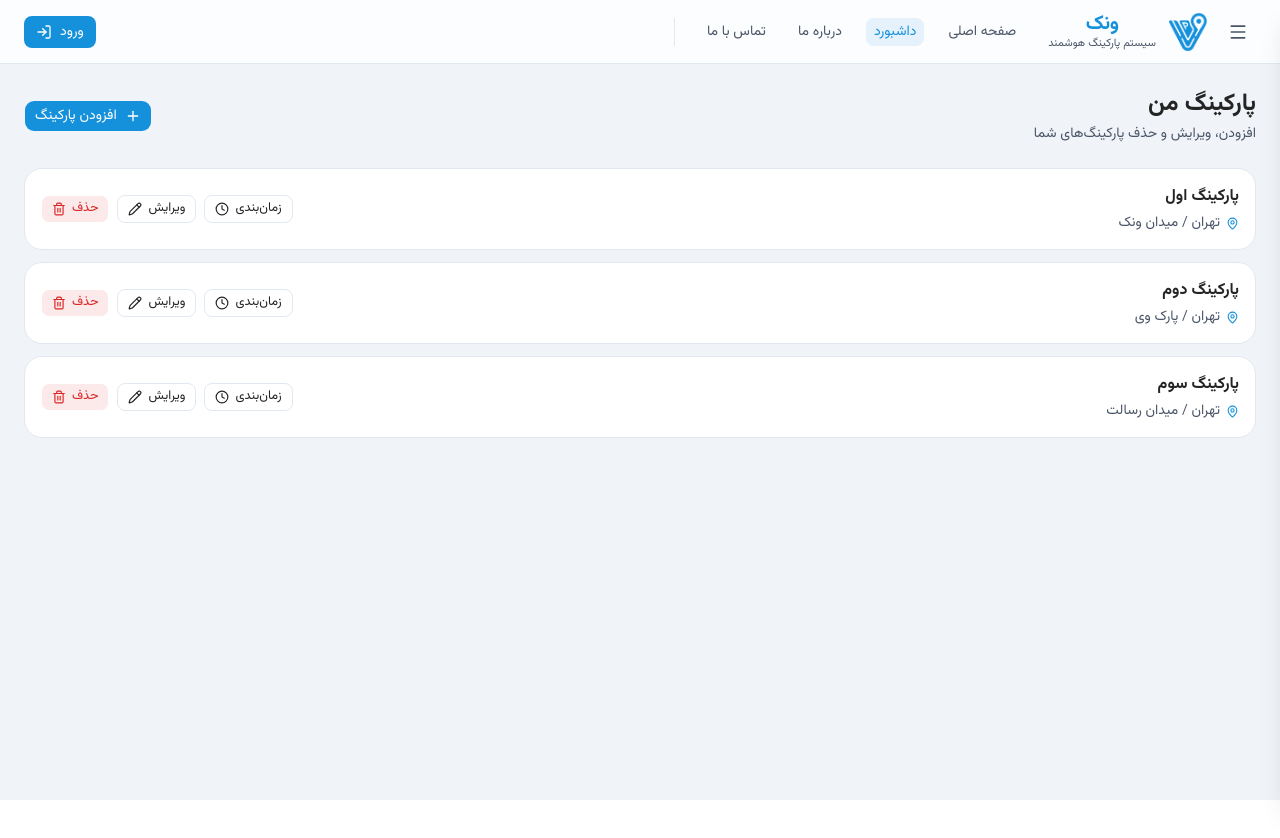
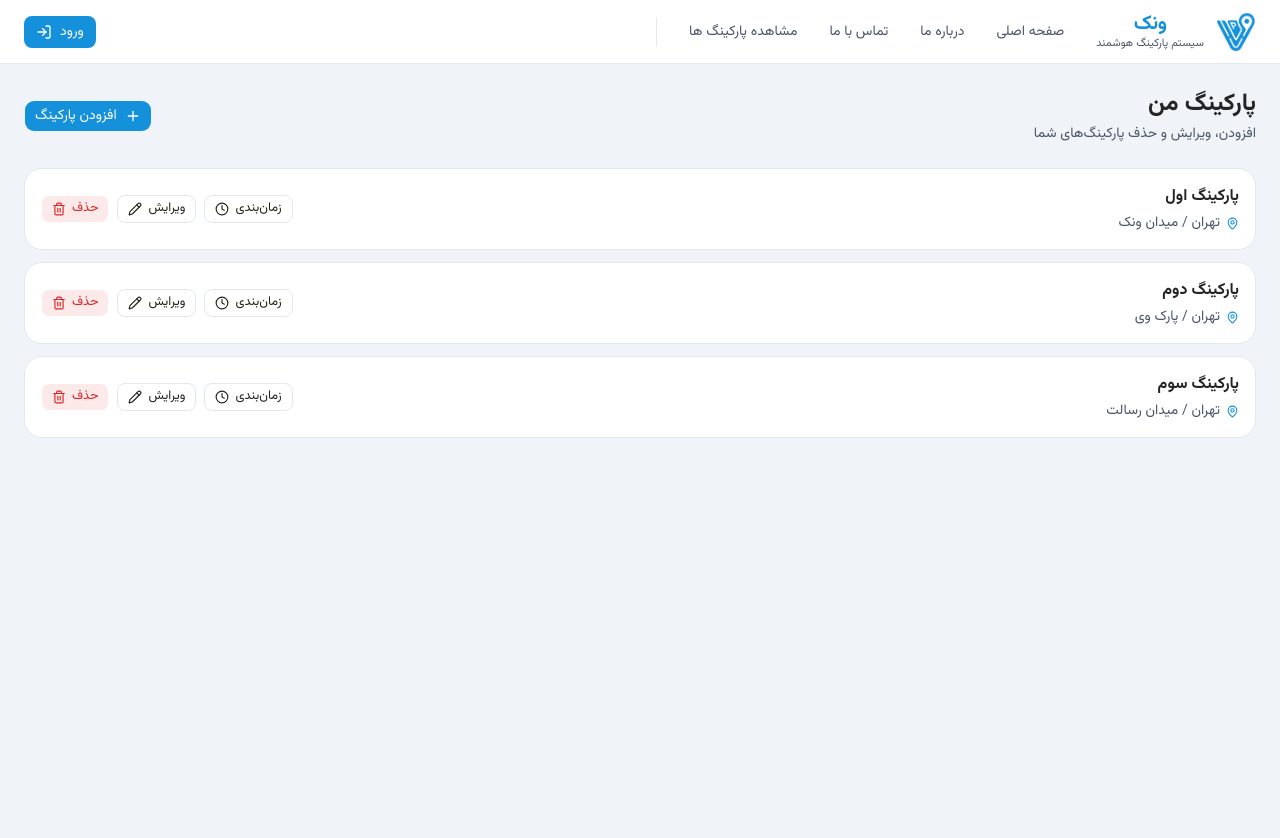
Before and after one commit to vanakGroup/Frontend, a React (Vite) app: page /dashboard in a window 1280 px wide. Shown: the top 838 px of the page. Before the commit the page ends 800 px from the top, so only its background shows below. Built offline with nearby package versions, Linux system fonts and the light colour scheme.

Commit message:
Feat/sec pariking profile

```diff
--- a/src/components/Custom/DesktopNavBar.tsx
+++ b/src/components/Custom/DesktopNavBar.tsx
@@ -15,7 +15,7 @@ export const DesktopNavBar = ({ showToggle, links }: Props) => {
   const Navigate = useNavigate();
 
   return (
-    <header className="hidden md:flex fixed top-0 left-0 right-0 h-16 border-b border-border bg-background/80 backdrop-blur-md z-[60] items-center justify-between px-6">
+    <header className="hidden md:flex fixed top-0 left-0 right-0 h-16 border-b border-border bg-background/80 backdrop-blur-md z-[80] items-center justify-between px-6">
       <div className="flex items-center gap-4">
         {phone ? (
           <div className="flex items-center gap-4" dir="rtl">
--- a/src/components/Custom/MobileNavBar.tsx
+++ b/src/components/Custom/MobileNavBar.tsx
@@ -8,7 +8,7 @@ export const MobileNavBar = () => {
 
   return (
     <div
-      className="md:hidden fixed bottom-6 left-4 right-4 h-16 px-6 bg-background/85 backdrop-blur-lg border border-border shadow-2xl rounded-2xl z-50 flex items-center justify-between"
+      className="md:hidden fixed bottom-6 left-4 right-4 h-16 px-6 bg-background/85 backdrop-blur-lg border border-border shadow-2xl rounded-2xl z-[80] flex items-center justify-between"
       dir="rtl"
     >
       <button
--- a/src/components/Custom/SideBar.tsx
+++ b/src/components/Custom/SideBar.tsx
@@ -28,12 +28,6 @@ export const SideBar = ({ children }: SideBarProps) => {
         `}
         dir="rtl"
       >
-        <button
-          onClick={collapseSidebar}
-          className="md:hidden absolute top-6 left-6 p-2 text-muted-foreground hover:bg-secondary hover:text-foreground rounded-full transition-colors"
-        >
-          <X size={24} />
-        </button>
 
         <div className="flex flex-col flex-1 px-3 md:mt-0 mt-2">{children}</div>
       </aside>
--- a/src/components/Custom/SideBarItem.tsx
+++ b/src/components/Custom/SideBarItem.tsx
@@ -6,12 +6,16 @@ interface SidebarItemProps {
   label: string;
   to: string;
   onClick?: () => void;
+  end?: boolean;
 }
 
-export const SideBarItem = ({ icon, label, to, onClick }: SidebarItemProps) => {
+export const SideBarItem = ({ icon, label, to, onClick, end }: SidebarItemProps) => {
+  // If no explicit 'end' prop is passed, default to true for the root dashboard to prevent layout bugs
+  const isEnd = end !== undefined ? end : to === "/dashboard" || to === "/";
   return (
     <NavLink
       to={to}
+      end={isEnd}
       onClick={onClick}
       dir="rtl"
       className={({ isActive }) => `
--- a/src/components/ui/button.tsx
+++ b/src/components/ui/button.tsx
@@ -46,18 +46,26 @@ function Button({
   variant = "default",
   size = "default",
   disabled,
+  isLoading,
   children,
   ...props
 }: ButtonPrimitive.Props &
-  VariantProps<typeof buttonVariants> & { disabled?: boolean }) {
+  VariantProps<typeof buttonVariants> & { disabled?: boolean; isLoading?: boolean }) {
   return (
     <ButtonPrimitive
       data-slot="button"
-      disabled={disabled}
+      disabled={disabled || isLoading}
       className={cn(buttonVariants({ variant, size, className }))}
       {...props}
     >
-      {disabled ? <Loader2 className="animate-spin" /> : children}
+      {isLoading ? (
+        <>
+          <Loader2 className="animate-spin mr-2" />
+          {children}
+        </>
+      ) : (
+        children
+      )}
     </ButtonPrimitive>
   );
 }
--- a/src/layouts/PublicLayout/PublicLayout.tsx
+++ b/src/layouts/PublicLayout/PublicLayout.tsx
@@ -5,7 +5,15 @@ import { MobileNavBar } from "../../components/Custom/MobileNavBar";
 import { DesktopSideBar } from "../../components/Custom/DesktopSideBar";
 import { MobileSideBar } from "../../components/Custom/MobileSideBar";
 import { useSidebarStore } from "../../store/sidebarStore/sidebarStore";
-import { Home, Layers, Info, Phone, ShieldUser } from "lucide-react";
+import {
+  Home,
+  Layers,
+  Info,
+  Phone,
+  ShieldUser,
+  ParkingSquare,
+  User,
+} from "lucide-react";
 import Footer from "@/components/Custom/Footer";
 import useUserStore from "@/store/userStore/userStore";
 
@@ -16,22 +24,35 @@ const PublicLayout = () => {
   const routesWithoutNavbar = ["/login"];
   const shouldShowNavbar = !routesWithoutNavbar.includes(location.pathname);
 
-  const dashboardRoutes = ["/blank", "/vehi", "/admin"];
+  const dashboardRoutes = ["/blank", "/vehi", "/admin", "/dashboard"];
   const isDashboardPage = dashboardRoutes.some((route) =>
     location.pathname.startsWith(route),
   );
 
   const role = useUserStore((state) => state.role);
+  const accessToken = useUserStore((state) => state.accessToken);
+  const isLoggedIn = !!accessToken;
+  const shouldShowSidebar = isLoggedIn;
 
   const mainNavLinks = [
     { label: "صفحه اصلی", to: "/", icon: <Home size={18} /> },
     { label: "درباره ما", to: "/aboutus", icon: <Info size={18} /> },
     { label: "تماس با ما", to: "/contactus", icon: <Phone size={18} /> },
+    { label: "مشاهده پارکینگ ها", to: "/parking" },
   ];
 
   const dashboardLinks = [
-    { label: "داشبورد", to: "/login", icon: <Home size={20} /> },
-    { label: "blank", to: "/blank", icon: <Layers size={20} /> },
+    { label: "داشبورد", to: "/dashboard", icon: <Layers size={20} /> },
+    {
+      label: "پارکینگ من",
+      to: "/dashboard/management",
+      icon: <ParkingSquare size={20} />,
+    },
+    {
+      label: "ویرایش حساب کاربری",
+      to: "/dashboard/profile",
+      icon: <User size={20} />,
+    },
   ];
 
   if (role === "ADMIN") {
@@ -56,8 +77,8 @@ const PublicLayout = () => {
 
       {shouldShowNavbar && (
         <>
-          <DesktopNavBar showToggle={isDashboardPage} links={mainNavLinks} />
-          {isDashboardPage && <DesktopSideBar links={dashboardLinks} />}
+          <DesktopNavBar showToggle={shouldShowSidebar} links={mainNavLinks} />
+          {shouldShowSidebar && <DesktopSideBar links={dashboardLinks} />}
         </>
       )}
 
@@ -65,7 +86,7 @@ const PublicLayout = () => {
         <>
           <MobileNavBar />
           <MobileSideBar
-            isDashboardPage={isDashboardPage}
+            isDashboardPage={shouldShowSidebar}
             mainLinks={mainNavLinks}
             dashboardLinks={dashboardLinks}
           />
@@ -77,7 +98,7 @@ const PublicLayout = () => {
           min-h-screen overflow-x-hidden transition-all duration-300 ease-in-out
           flex flex-col
           pt-0 pb-28 ${shouldShowNavbar ? "md:pt-16 md:pb-0" : "md:pt-0 md:pb-0"}
-          ${shouldShowNavbar && isDashboardPage && isExpanded ? "md:pr-64 pr-0" : "pr-0"}
+          ${shouldShowNavbar && shouldShowSidebar && isExpanded ? "md:pr-64 pr-0" : "pr-0"}
         `}
       >
         <div className="flex-grow ">
--- a/src/pages/ParkingProfile.tsx
+++ b/src/pages/ParkingProfile.tsx
@@ -1,5 +1,6 @@
 import { useState, useEffect } from "react";
 import { useParams, useNavigate } from "react-router-dom";
+import { getData } from "@/services/services";
 import { MapContainer, TileLayer, Marker } from "react-leaflet";
 import "leaflet/dist/leaflet.css";
 import L from "leaflet";
@@ -18,6 +19,7 @@ import {
   Eye,
   Hash,
   Info,
+  Loader2,
 } from "lucide-react";
 import { Button } from "@/components/ui/button";
 
@@ -32,59 +34,160 @@ const DefaultIcon = L.icon({
 });
 L.Marker.prototype.options.icon = DefaultIcon;
 
-// --- Mock data ---
-const mockParking = {
-  id: 1,
-  name: "پارکینگ ونک",
-  address: "تهران / میدان ونک / خیابان ولیعصر",
-  phone: "021-88001234",
-  province: "تهران",
-  postalCode: "۱۴۳۹۷۵۶۷۸۹",
-  capacity: 50,
-  pricePerHour: 15000,
-  description:
-    "پارکینگ مرکزی ونک با امکانات کامل و دسترسی آسان به مترو و اتوبوس. دارای سیستم هوشمند مدیریت پارکینگ.",
-  latitude: 35.7564,
-  longitude: 51.4072,
-  amenities: {
-    cctv: true,
-    security: false,
-    covered: true,
+interface Slot {
+  date: string;
+  hour: number;
+  id: number;
+  isBooked: boolean;
+}
+
+interface ParkingData {
+  id: string;
+  title: string;
+  address: {
+    cityId: number;
+    exactAddress: string;
+    postalCode: string;
+    unitNumber: number;
+  };
+  attributeIds: number[];
+  basePrice: number;
+  documentUrl: string;
+  imageUrls: string[];
+  latitude: number;
+  longitude: number;
+  slots: Slot[];
+  status: string;
+}
+
+// TODO: Remove this mock data once the API is fully populated
+const MOCK_FALLBACK_DATA: ParkingData = {
+  id: "1",
+  title: "پارکینگ ونک",
+  address: {
+    cityId: 1,
+    exactAddress: "تهران / میدان ونک / خیابان ولیعصر",
+    postalCode: "۱۴۳۹۷۵۶۷۸۹",
+    unitNumber: 1,
   },
-  images: [
+  attributeIds: [1, 2, 3],
+  basePrice: 15000,
+  documentUrl: "",
+  imageUrls: [
     "https://images.unsplash.com/photo-1506521781263-d8422e82f27a?w=800",
     "https://images.unsplash.com/photo-1573348722427-f1d6819fdf98?w=800",
     "https://images.unsplash.com/photo-1470224114660-3f6686c562eb?w=800",
   ],
-  score: 4.5,
-  reviewCount: 128,
+  latitude: 35.7564,
+  longitude: 51.4072,
+  slots: Array.from({ length: 24 }, (_, i) => ({
+    date: "2026-06-20",
+    hour: i,
+    id: i,
+    isBooked: Math.random() < 0.3,
+  })),
+  status: "ACTIVE",
 };
-
-// Mock time slots
-const mockTimeSlots = Array.from({ length: 24 }, (_, i) => ({
-  hour: i,
-  available: Math.random() > 0.3,
-}));
-
-interface TimeSlot {
-  hour: number;
-  available: boolean;
-}
 
 export default function ParkingProfile() {
   const { id } = useParams();
   const navigate = useNavigate();
 
-  const parking = mockParking;
+  const [data, setData] = useState<ParkingData | null>(null);
+  const [isLoading, setIsLoading] = useState(true);
+  const [error, setError] = useState<string | null>(null);
 
   const [currentImage, setCurrentImage] = useState(0);
   const [showReserveDialog, setShowReserveDialog] = useState(false);
   const [selectedHours, setSelectedHours] = useState<number[]>([]);
-  const [timeSlots] = useState<TimeSlot[]>(mockTimeSlots);
   const [slideDirection, setSlideDirection] = useState<"left" | "right" | null>(
     null,
   );
   const [isTransitioning, setIsTransitioning] = useState(false);
+
+  useEffect(() => {
+    const fetchParking = async () => {
+      try {
+        setIsLoading(true);
+        const fetchId = id || "1";
+        // Using base client instead of absolute URL
+        const response = await getData({ endPoint: `/v1/parking/parkingInfo/${fetchId}` });
+        setData(response.data);
+      } catch (err) {
+        console.warn("API failed, using mock data for now", err);
+        // Fallback to mock data to keep UI visible while API has no data
+        setData(MOCK_FALLBACK_DATA);
+        // setError("خطا در دریافت اطلاعات پارکینگ");
+      } finally {
+        setIsLoading(false);
+      }
+    };
+    fetchParking();
+  }, [id]);
+
+  useEffect(() => {
+    if (isTransitioning) {
+      const timer = setTimeout(() => setIsTransitioning(false), 300);
+      return () => clearTimeout(timer);
+    }
+  }, [isTransitioning]);
+
+  if (isLoading) {
+    return (
+      <div className="min-h-screen bg-muted flex flex-col items-center justify-center space-y-4">
+        <Loader2 className="animate-spin text-primary w-12 h-12" />
+        <p className="text-muted-foreground font-semibold">
+          در حال دریافت اطلاعات...
+        </p>
+      </div>
+    );
+  }
+
+  if (error || !data) {
+    return (
+      <div className="min-h-screen bg-muted flex flex-col items-center justify-center space-y-4">
+        <p className="text-destructive font-bold text-lg">
+          {error || "پارکینگ یافت نشد"}
+        </p>
+        <Button onClick={() => navigate(-1)} variant="outline">
+          بازگشت
+        </Button>
+      </div>
+    );
+  }
+
+  const parking = {
+    id: data.id,
+    name: data.title || "بدون نام",
+    address: data.address?.exactAddress || "آدرس نامشخص",
+    phone: "نامشخص", // No phone in API
+    province: `شهر ${data.address?.cityId || ""}`,
+    postalCode: data.address?.postalCode || "نامشخص",
+    capacity: data.slots?.length || 0,
+    pricePerHour: data.basePrice || 0,
+    description: "", // No description in API
+    latitude: data.latitude || 35.6892,
+    longitude: data.longitude || 51.389,
+    amenities: {
+      cctv: data.attributeIds?.includes(1) || true, // Fallback to keep UI rich
+      security: data.attributeIds?.includes(2) || false,
+      covered: data.attributeIds?.includes(3) || true,
+    },
+    images:
+      data.imageUrls?.length > 0
+        ? data.imageUrls
+        : [
+            "https://images.unsplash.com/photo-1506521781263-d8422e82f27a?w=800",
+          ],
+    score: 4.5,
+    reviewCount: 128,
+  };
+
+  const timeSlots =
+    data.slots?.map((s) => ({
+      hour: s.hour,
+      available: !s.isBooked,
+    })) || [];
 
   const toggleHour = (hour: number) => {
     const slot = timeSlots.find((s) => s.hour === hour);
@@ -147,13 +250,6 @@ export default function ParkingProfile() {
     setIsTransitioning(true);
     setCurrentImage(prevIndex);
   };
-
-  useEffect(() => {
-    if (isTransitioning) {
-      const timer = setTimeout(() => setIsTransitioning(false), 300);
-      return () => clearTimeout(timer);
-    }
-  }, [isTransitioning]);
 
   return (
     <div className="min-h-screen bg-muted" dir="rtl">
@@ -486,8 +582,9 @@ export default function ParkingProfile() {
           <h2 className="font-semibold text-foreground border-b border-border pb-2 text-right">
             موقعیت روی نقشه
           </h2>
-          <div className="rounded-xl overflow-hidden border border-border h-64">
+          <div className="rounded-xl overflow-hidden border border-border h-64 relative z-0">
             <MapContainer
+              key={`${parking.latitude}-${parking.longitude}`}
               center={[parking.latitude, parking.longitude]}
               zoom={15}
               style={{ height: "100%", width: "100%" }}
--- a/src/pages/dashboard/DashboardLayout.tsx
+++ b/src/pages/dashboard/DashboardLayout.tsx
@@ -1,61 +1,12 @@
 import { Outlet, ScrollRestoration } from "react-router-dom";
-import { DesktopNavBar } from "@/components/Custom/DesktopNavBar";
-import { DesktopSideBar } from "@/components/Custom/DesktopSideBar";
-import { MobileNavBar } from "@/components/Custom/MobileNavBar";
-import { MobileSideBar } from "@/components/Custom/MobileSideBar";
-import { LayoutDashboard, ParkingSquare, Settings, User } from "lucide-react";
-import { Label } from "radix-ui";
-import { useSidebarStore } from "@/store/sidebarStore/sidebarStore";
-
-const dashboardLinks = [
-  {
-    label: "پارکینگ من",
-    to: "/dashboard",
-    icon: <ParkingSquare size={20} />,
-  },
-  {
-    label: "ویرایش حساب کاربری",
-    to: "/dashboard/profile",
-    icon: <User size={20} />,
-  },
-];
-
-const navLinks = [
-  { label: "صفحه اصلی", to: "/" },
-  { label: "داشبورد", to: "/dashboard" },
-  { label: "درباره ما", to: "/aboutus" },
-  { label: "تماس با ما", to: "/contactus" },
-];
 
 export default function DashboardLayout() {
-  const { isExpanded } = useSidebarStore();
-
   return (
     <div className="min-h-screen bg-muted">
       <ScrollRestoration />
-      {/* Navbar */}
-      <DesktopNavBar showToggle={true} links={navLinks} />
-
-      {/* Sidebar */}
-      <DesktopSideBar links={dashboardLinks} />
-      <MobileSideBar
-        isDashboardPage={true}
-        mainLinks={[]}
-        dashboardLinks={dashboardLinks}
-      />
-
-      {/* Mobile bottom navbar */}
-      <MobileNavBar />
-
-      {/* Main content */}
-      <main
-        className={`${isExpanded ? "md:mr-64" : "md:mr-0"} pt-16 pb-24 md:pb-8 min-h-screen transition-all duration-300 ease-in-out`}
-        dir="rtl"
-      >
-        <div className="p-4 md:p-6">
-          <Outlet />
-        </div>
-      </main>
+      <div className="p-4 md:p-6" dir="rtl">
+        <Outlet />
+      </div>
     </div>
   );
 }
```
Also changed, not shown: src/routes/routes.tsx (+4 -14 lines).
